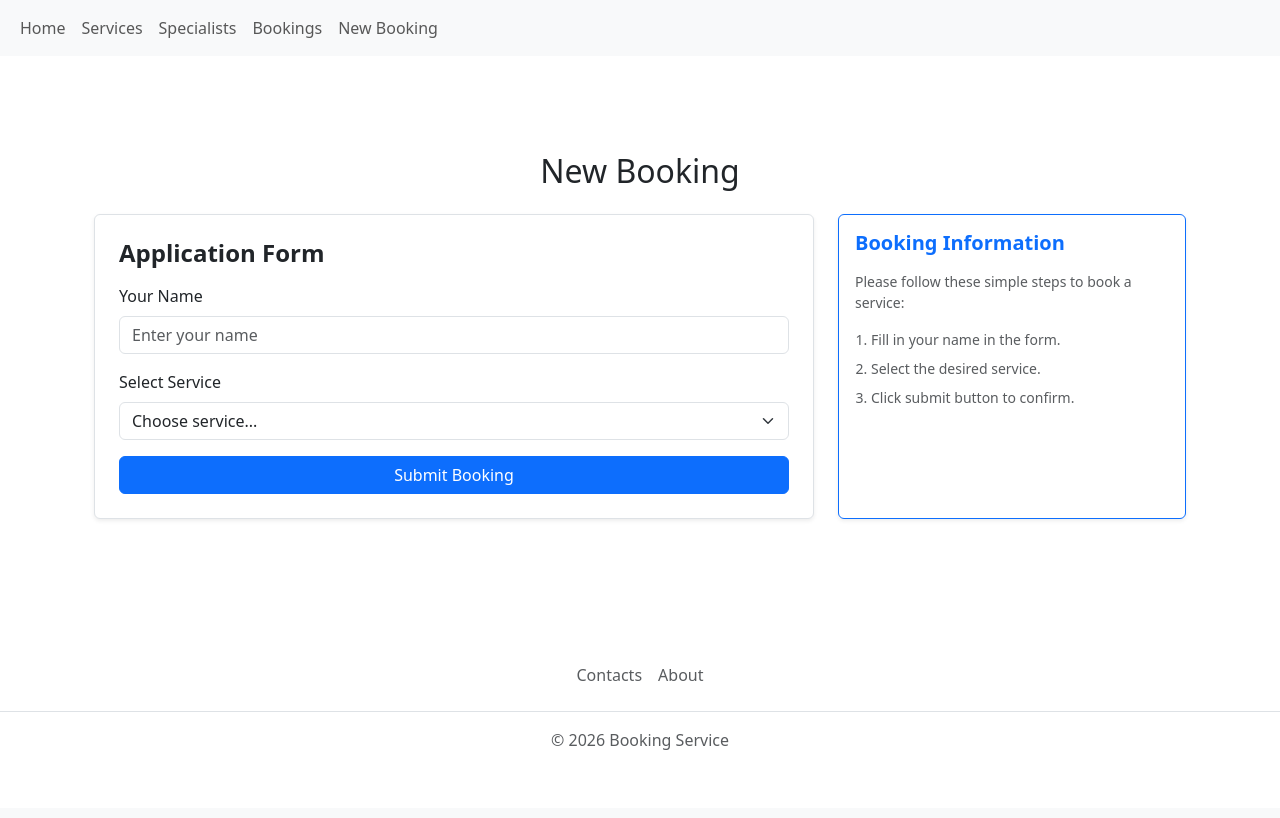
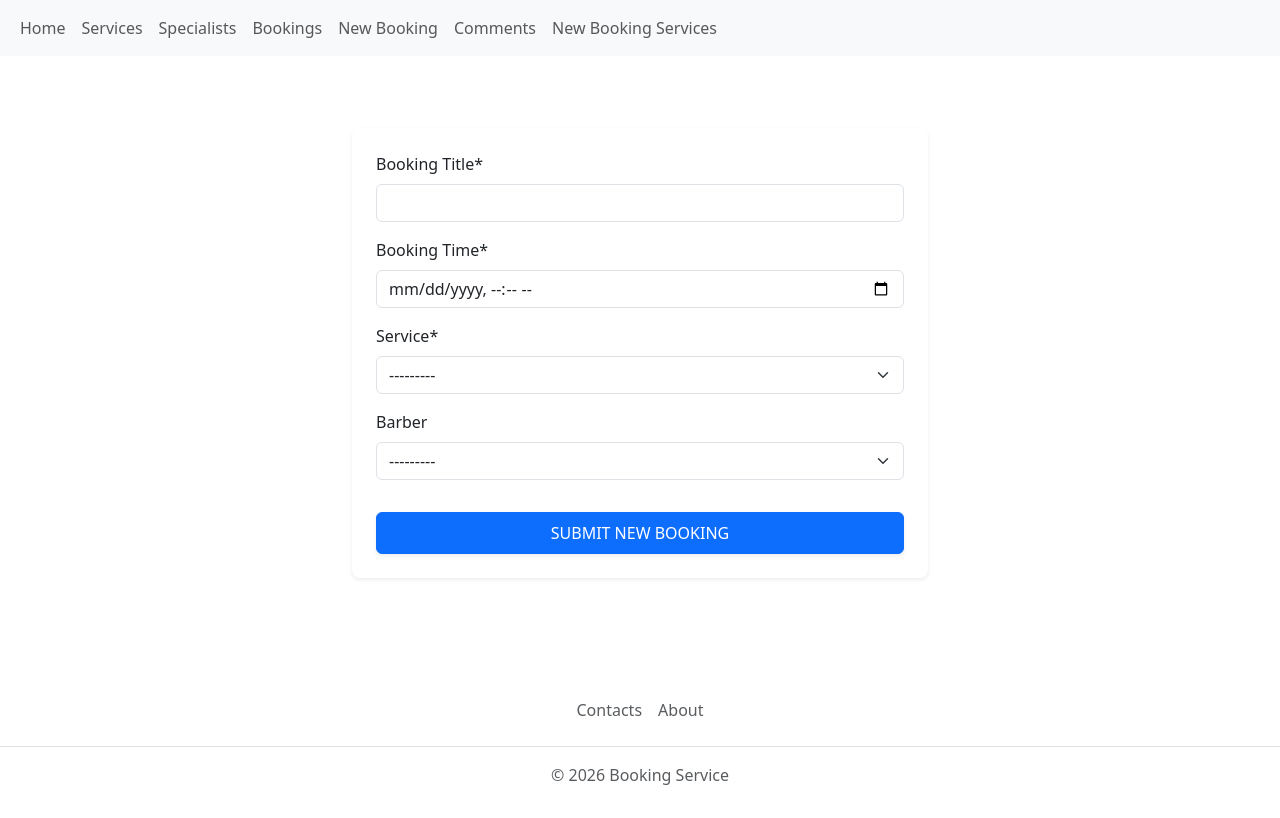
Before and after one commit to OksanaO97/booking_service, a Django app: page /booking_manager/newbooking/ in a window 1280 px wide. Shown: the top 818 px of the page. Before the commit the page ends 750 px from the top, so only its background shows below. Run offline with Django 5.2, Linux system fonts and the light colour scheme; tables that the repository leaves empty hold one stand-in row (values such as "Sample post"); some libraries are stand-ins or nearby versions.

Commit message:
add 7 HW

```diff
--- a/requirements.txt
+++ b/requirements.txt
@@ -6,3 +6,5 @@ sqlparse==0.6.0
 django-extensions==4.1
 Faker==40.43.0
 django-debug-toolbar==8.0.0
+crispy-bootstrap5==2026.9
+django-crispy-forms==2.7
--- a/src/account/models/barber.py
+++ b/src/account/models/barber.py
@@ -14,3 +14,9 @@ class Barber(BaseModel, RatingMixin):
         db_table = "barbers"
         verbose_name = "Барбер"
         verbose_name_plural = "Барберы"
+
+
+
+
+    def __str__(self):
+            return self.user.first_name if self.user.first_name else self.user.usernam
--- /dev/null
+++ b/src/booking_manager/forms.py
@@ -0,0 +1,195 @@
+from booking_manager.models import Booking, BookingService, ProductBooking, Product
+from django import forms
+from django.utils import timezone
+from django.core.exceptions import ValidationError
+
+
+class CommentForm(forms.Form):
+    barber = forms.CharField(label="Barber's Name", max_length=20)
+    rating = forms.IntegerField(
+        label="Rating",
+        widget=forms.NumberInput(attrs={'min': 1, 'max': 5, 'class': 'form-control'}),
+    )
+    text = forms.CharField(
+        label="Comment Text",
+        max_length=100,
+        widget=forms.Textarea(
+            attrs={
+                'cols':50,
+                'rows':5,
+                'class': 'form-control'
+            }
+        )
+    )
+
+
+class BookingForm(forms.ModelForm):
+    visit_time = forms.DateTimeField(
+        label="Booking Time",
+        input_formats=["%Y-%m-%dT%H:%M"],
+        widget=forms.DateTimeInput(
+            attrs={"type": "datetime-local", "class": "form-control"},
+            format="%Y-%m-%dT%H:%M",
+        ),
+    )
+
+
+    class Meta:
+        model = Booking
+        fields = ["name", "visit_time", "booking_service", "barber"]
+
+        labels = {
+            "name": "Booking Title",
+            "booking_service": "Service",
+            "barber": "Barber",
+        }
+
+
+
+    def clean(self):
+        cleaned_data = super().clean()
+        visit_time=cleaned_data.get('visit_time')
+        barber= cleaned_data.get('barber')
+
+        if visit_time and visit_time < timezone.now():
+            raise ValidationError(
+                {"visit_time": "Booking time cannot be in the past!"}
+            )
+        if visit_time and barber:
+            chacked_time = Booking.objects.filter(visit_time=visit_time, barber=barber, is_active=True).exists()
+            if chacked_time:
+                raise ValidationError(
+                    {"visit_time": "This barber is already busy at the specified time. Please choose another one!"}
+                )
+        return cleaned_data
+
+
+
+class BookingServiceForm(forms.ModelForm):
+    class Meta:
+        model = BookingService
+        fields = ["name", "category", "description", "price", "duration_minute", "is_active"]
+        widgets = {
+            "description": forms.Textarea(
+                attrs={"rows": 3, "class": "form-control"}
+            ),
+        }
+
+        labels = {
+            "name": "Booking Service Title",
+            "category": "Category",
+            "description": "Description",
+            "price": "Price",
+            "duration_minute": "Duration",
+            "is_active": "is_active"
+        }
+
+    def clean(self):
+        cleaned_data = super().clean()
+        price = cleaned_data.get('price')
+        duration_minute = cleaned_data.get('duration_minute')
+
+        if price is not None and price <= 0:
+            raise ValidationError(
+                {"price": "The price cannot be negative or equal to 0"}
+            )
+        if duration_minute is not None and duration_minute <= 0:
+            raise ValidationError(
+                {"duration_minute": "The duration of the service cannot be negative or equal to 0"}
+            )
+        return cleaned_data
+
+
+
+class ProductBookingForm(forms.ModelForm):
+    class Meta:
+        model = ProductBooking
+        fields = ["product", "quantity"]
+
+        labels = {
+            "product": "Product",
+            "quantity": "Quantity",
+        }
+
+    def clean(self):
+        cleaned_data = super().clean()
+        product = cleaned_data.get('product')
+        quantity = cleaned_data.get('quantity')
+
+        if quantity is not None and quantity <= 0:
+            raise ValidationError(
+                {"quantity": "The quantity cannot be negative or equal to 0"}
+            )
+        if quantity and product:
+            actual_amount = getattr(product, 'amount', 0)
+            if quantity > actual_amount:
+                raise ValidationError(
+                    {"quantity": f"Not enough stock! Only {actual_amount} items available in store"}
+                )
+        return cleaned_data
+
+
+
+
+
+
+
+
+
+
+
+
+
+
+
+
+
+
+
+
+# class BookingForm(forms.ModelForm):
+#     visit_time = forms.DateTimeField(
+#         label="время записи",
+#         input_formats=["%Y-%m-%dT%H:%M"],
+#         widget=forms.DateTimeInput(
+#             attrs={"type": "datetime-local", "class": "form-control"},
+#             format="%Y-%m-%dT%H:%M",
+#         ),
+#     )
+#
+#     class Meta:
+#         model = Booking
+#         fields = ["name", "is_active", "visit_time", "description"]
+#         widgets = {
+#             "description": forms.Textarea(
+#                 attrs={"rows": 3, "class": "form-control"}
+#             ),
+#         }
+
+
+
+        # формы не привязанные к модели
+
+# from django import forms
+#
+# from django.core.exceptions import ValidationError
+#
+#
+# def validate_name(value):
+#     if len(value) < 5:
+#         raise ValidationError(f'{value} must be more than 5')
+#
+#
+# class NameValidator:
+#     message=' must be more than 5'
+#
+#     def __call__(self, value):
+#         if len(value) < 5:
+#             raise ValidationError(value + self.message)
+#
+#
+#
+#
+
+
+#
--- a/src/booking_manager/urls.py
+++ b/src/booking_manager/urls.py
@@ -1,6 +1,6 @@
 
 from django.urls import path
-from .views import services, home, specialists, bookings, new_booking, detail_view
+from .views import services, home, specialists, bookings, new_booking, detail_view, comment_form, booking_service_form
 
 urlpatterns = [
     path('services/', services, name = 'services'),
@@ -8,6 +8,8 @@ urlpatterns = [
     path('specialists/', specialists, name = 'specialists'),
     path('bookings/', bookings, name = 'bookings'),
     path('newbooking/', new_booking, name = 'new_booking'),
-    path('bookings/<int:booking_id>/', detail_view, name='booking_detail')
+    path('bookings/<int:booking_id>/', detail_view, name='booking_detail'),
+    path('commentform/', comment_form, name='comment_form'),
+    path('bookingserviceform/', booking_service_form, name='booking_service_form')
 
 ]
--- a/src/booking_manager/views.py
+++ b/src/booking_manager/views.py
@@ -1,6 +1,9 @@
-from django.shortcuts import render, get_object_or_404
-from booking_manager.models import Booking
-from account.models import Barber
+from django.shortcuts import render, get_object_or_404, HttpResponseRedirect, reverse
+from booking_manager.models import Booking, BookingService, Comment
+from account.models import Barber, Client
+from booking_manager.forms import CommentForm, BookingForm, BookingServiceForm, ProductBookingForm
+
+
 
 def home(request):
     template_name = 'booking_manager/home.html'
@@ -9,14 +12,7 @@ def home(request):
 
 def services(request):
     template_name = 'booking_manager/services.html'
-    services_list = [
-    {"id": 1, "name": "Haircut", "duration": 60, "price": 30, "category": "Hair"},
-    {"id": 2, "name": "Beard Trim", "duration": 30, "price": 15, "category": "Hair"},
-    {"id": 3, "name": "Manicure", "duration": 45, "price": 25, "category": "Nails"},
-    {"id": 4, "name": "Massage", "duration": 90, "price": 50, "category": "Wellness"},
-    {"id": 5, "name": "Consultation", "duration": 30, "price": 20, "category": "Other"}
-    ]
-    context = {'services': services_list}
+    context = {'services': BookingService.objects.all()}
     return render(request, template_name=template_name, context=context)
 
 
@@ -38,13 +34,184 @@ def bookings(request):
 
 def new_booking(request):
     template_name = 'booking_manager/new_booking.html'
-    return render(request, template_name=template_name)
+
+    if request.method == "POST":
+        form = BookingForm(request.POST)
+        if form.is_valid():
+            name = form.cleaned_data["name"]
+            bs_name = form.cleaned_data["booking_service"]
+            visit_time = form.cleaned_data["visit_time"]
+            barber_name = form.cleaned_data["barber"]
+
+            current_client = getattr(request.user, "client", Client.objects.first())
+
+            Booking.objects.create(
+                name=name,
+                visit_time=visit_time,
+                client=current_client,
+                barber=barber_name,
+                booking_service=bs_name,
+            )
+
+            return HttpResponseRedirect(reverse("bookings"))
+
+    else:
+        form = BookingForm()
+    context = {"form": form}
+
+    return render(request, template_name=template_name, context=context)
+
 
 
 def detail_view(request, booking_id):
     template_name = 'booking_manager/detail_view.html'
     booking_item = get_object_or_404(Booking.objects.all_optimize(),id=booking_id)
+    if request.method == "POST":
+        form = ProductBookingForm(request.POST)
+        if form.is_valid():
+
+            pb = form.save(commit=False)
+            pb.booking = booking_item
+            pb.total_price = pb.quantity * pb.product.price
+            pb.save()
+
+
+            return HttpResponseRedirect(reverse("booking_detail", args=[booking_id]))
+
+    else:
+        form = ProductBookingForm()
     context = {
-        'booking': booking_item
+        'booking': booking_item,
+        "form": form,
     }
+
     return render(request, template_name=template_name, context=context)
+
+
+
+
+
+
+
+
+
+
+
+def product_booking_form(request):
+    template_name = 'booking_manager/product_booking_form.html'
+
+    if request.method == "POST":
+        form = ProductBookingForm(request.POST)
+        if form.is_valid():
+
+            pb = form.save(commit=False)
+            product = form.cleaned_data["product"]
+            quantity = form.cleaned_data["quantity"]
+            current_booking = booking_item
+            current_price = product.price
+            total_price = quantity * current_price
+            pb.save()
+
+            return HttpResponseRedirect(reverse("booking_detail"))
+
+    else:
+        form = BookingForm()
+    context = {"form": form}
+
+    return render(request, template_name=template_name, context=context)
+
+
+def comment_form(request):
+    template_name = 'booking_manager/comment_form.html'
+
+    if request.method == "POST":
+        form = CommentForm(request.POST)
+        if form.is_valid():
+            barber_name = form.cleaned_data["barber"]
+            rating_value = form.cleaned_data["rating"]
+            text_value = form.cleaned_data["text"]
+            current_client = getattr(request.user, "client", Client.objects.first())
+            current_barber =  Barber.objects.filter(user__first_name=barber_name).first() or Barber.objects.first()
+            current_booking = Booking.objects.filter(client=current_client, barber=current_barber).last() or Booking.objects.first()
+
+            Comment.objects.create(
+                client=current_client,
+                barber=current_barber,
+                rating=rating_value,
+                text=text_value,
+                booking=current_booking,
+            )
+
+            return HttpResponseRedirect(reverse("specialists"))
+
+    else:
+        form = CommentForm()
+
+    context = {"form": form}
+    return render(request, template_name=template_name, context=context)
+
+
+
+def booking_service_form(request):
+    template_name = 'booking_manager/booking_service_form.html'
+
+    if request.method == "POST":
+        form = BookingServiceForm(request.POST)
+        if form.is_valid():
+            form.save()
+            return HttpResponseRedirect(reverse("services"))
+
+    else:
+        form = BookingServiceForm()
+
+    context = {"form": form}
+    return render(request, template_name=template_name, context=context)
+
+
+
+
+
+
+
+
+
+# def book_form(request):
+#     template_name = 'booking_manager/booking_form.html'
+#
+    # if request.method == "POST":
+    #     form = BookingForm(request.POST)
+    #     if form.is_valid():
+    #         Booking.objects.create(**form.cleaned_data)
+    #         return HttpResponseRedirect(reverse("bookings"))
+    #
+    # else:
+    #     form = BookingForm()
+    # context = {"form": form}
+    #
+    # return render(request, template_name=template_name, context=context)
+
+
+
+
+# def book_form(request):
+#     template_name = 'booking_manager/booking_form.html'
+#
+#     if request.method == "POST":
+#         form = BookingForm(request.POST)
+#         if form.is_valid():
+#
+#             booking = form.save(commit=False)
+#             booking.client = getattr(
+#                 request.user, "client", Client.objects.first()
+#             )
+#             booking.barber = Barber.objects.first()
+#             booking.booking_service = BookingService.objects.first()
+#             booking.save()
+#
+#             return HttpResponseRedirect(reverse("bookings"))
+#
+#     else:
+#         form = BookingForm()
+#     context = {"form": form}
+#
+#     return render(request, template_name=template_name, context=context)
--- a/templates/booking_manager/navbar.html
+++ b/templates/booking_manager/navbar.html
@@ -7,6 +7,8 @@
           <a class="nav-link" href="{% url 'specialists' %}">Specialists</a>
           <a class="nav-link" href="{% url 'bookings' %}">Bookings</a>
           <a class="nav-link" href="{% url 'new_booking' %}">New Booking</a>
+          <a class="nav-link" href="{% url 'comment_form' %}">Comments</a>
+          <a class="nav-link" href="{% url 'booking_service_form' %}">New Booking Services</a>
       </div>
     </div>
   </div>
--- a/templates/booking_manager/new_booking.html
+++ b/templates/booking_manager/new_booking.html
@@ -1,47 +1,106 @@
 {% extends "booking_manager/base.html" %}
+{% load crispy_forms_tags %}
 {% block content %}
-<div class="container my-5">
-    <h2 class="text-center mb-4"> New Booking</h2>
-    <div class="row g-4">
-        <div class="col-12 col-md-8">
-            <div class="p-4 border rounded shadow-sm bg-white">
-                <h4 class="mb-3 fw-bold">Application Form</h4>
-                <form>
-              <div class="mb-3">
-                  <label class="form-label">Your Name</label>
-                  <input type="text" class="form-control" placeholder="Enter your name">
-              </div>
-              <div class="mb-3">
-                  <label class="form-label">Select Service</label>
-                  <select class="form-select">
-                      <option>Choose service...</option>
-                      <option>Haircut</option>
-                      <option>Manicure</option>
-                      <option>Massage</option>
-                      <option>Consultation</option>
-                  </select>
-              </div>
-              <a href="{% url 'bookings' %}" class="btn btn-primary w-100">Submit Booking</a>
-          </form>
-      </div>
+
+<div class="container my-4" style="max-width: 600px;">
+    <div class="card shadow-sm border-0 bg-white p-4 rounded-3">
+        <form method="post" novalidate>
+            {% csrf_token %}
+
+            {{ form | crispy }}
+
+            <button type="submit" class="btn btn-primary w-100 fw-medium py-2 mt-3 text-uppercase shadow-sm focus-ring">
+                Submit New Booking
+            </button>
+        </form>
     </div>
-   <div class="col-12 col-md-4">
-      <div class="card h-100 shadow-sm border-primary">
-          <div class="card-body">
-              <h5 class="card-title fw-bold text-primary">Booking Information</h5>
-              <p class="card-text text-muted small mt-3">Please follow these simple steps to book a service:</p>
-              <ol class="small text-muted ps-3">
-                  <li class="mb-2">Fill in your name in the form.</li>
-                  <li class="mb-2">Select the desired service.</li>
-                  <li class="mb-2">Click submit button to confirm.</li>
-              </ol>
-          </div>
-      </div>
-    </div>
+</div>
 
-  </div>
-</div>
+{% endblock %}
 
 
 
-{% endblock %}
+
+
+
+
+
+
+
+
+
+
+
+
+
+
+
+
+
+
+
+
+
+
+
+
+
+
+
+
+
+
+
+
+
+
+
+{% comment %}
+<!--{% extends "booking_manager/base.html" %}-->
+<!--{% block content %}-->
+<!--<div class="container my-5">-->
+<!--    <h2 class="text-center mb-4"> New Booking</h2>-->
+<!--    <div class="row g-4">-->
+<!--        <div class="col-12 col-md-8">-->
+<!--            <div class="p-4 border rounded shadow-sm bg-white">-->
+<!--                <h4 class="mb-3 fw-bold">Application Form</h4>-->
+<!--                <form>-->
+<!--              <div class="mb-3">-->
+<!--                  <label class="form-label">Your Name</label>-->
+<!--                  <input type="text" class="form-control" placeholder="Enter your name">-->
+<!--              </div>-->
+<!--              <div class="mb-3">-->
+<!--                  <label class="form-label">Select Service</label>-->
+<!--                  <select class="form-select">-->
+<!--                      <option>Choose service...</option>-->
+<!--                      <option>Haircut</option>-->
+<!--                      <option>Manicure</option>-->
+<!--                      <option>Massage</option>-->
+<!--                      <option>Consultation</option>-->
+<!--                  </select>-->
+<!--              </div>-->
+<!--              <a href="{% url 'bookings' %}" class="btn btn-primary w-100">Submit Booking</a>-->
+<!--          </form>-->
+<!--      </div>-->
+<!--    </div>-->
+<!--   <div class="col-12 col-md-4">-->
+<!--      <div class="card h-100 shadow-sm border-primary">-->
+<!--          <div class="card-body">-->
+<!--              <h5 class="card-title fw-bold text-primary">Booking Information</h5>-->
+<!--              <p class="card-text text-muted small mt-3">Please follow these simple steps to book a service:</p>-->
+<!--              <ol class="small text-muted ps-3">-->
+<!--                  <li class="mb-2">Fill in your name in the form.</li>-->
+<!--                  <li class="mb-2">Select the desired service.</li>-->
+<!--                  <li class="mb-2">Click submit button to confirm.</li>-->
+<!--              </ol>-->
+<!--          </div>-->
+<!--      </div>-->
+<!--    </div>-->
+
+<!--  </div>-->
+<!--</div>-->
+
+
+
+<!--{% endblock %}-->
+{% endcomment %}
```
Also changed, not shown: src/booking_manager/models/booking.py (+14 -2 lines), src/booking_manager/validators.py (added, +17 -0 lines), src/core/settings.py (+8 -1 lines), templates/booking_manager/booking_form.html (added, +11 -0 lines), templates/booking_manager/booking_service_form.html (added, +11 -0 lines), templates/booking_manager/comment_form.html (added, +19 -0 lines), templates/booking_manager/detail_view.html (+14 -2 lines), src/booking_manager/migrations/0004_booking_description_alter_booking_barber_and_more.py (added), src/booking_manager/migrations/0005_alter_booking_name_alter_booking_visit_time.py (added), src/booking_manager/migrations/0006_alter_booking_name_alter_booking_visit_time.py (added).
